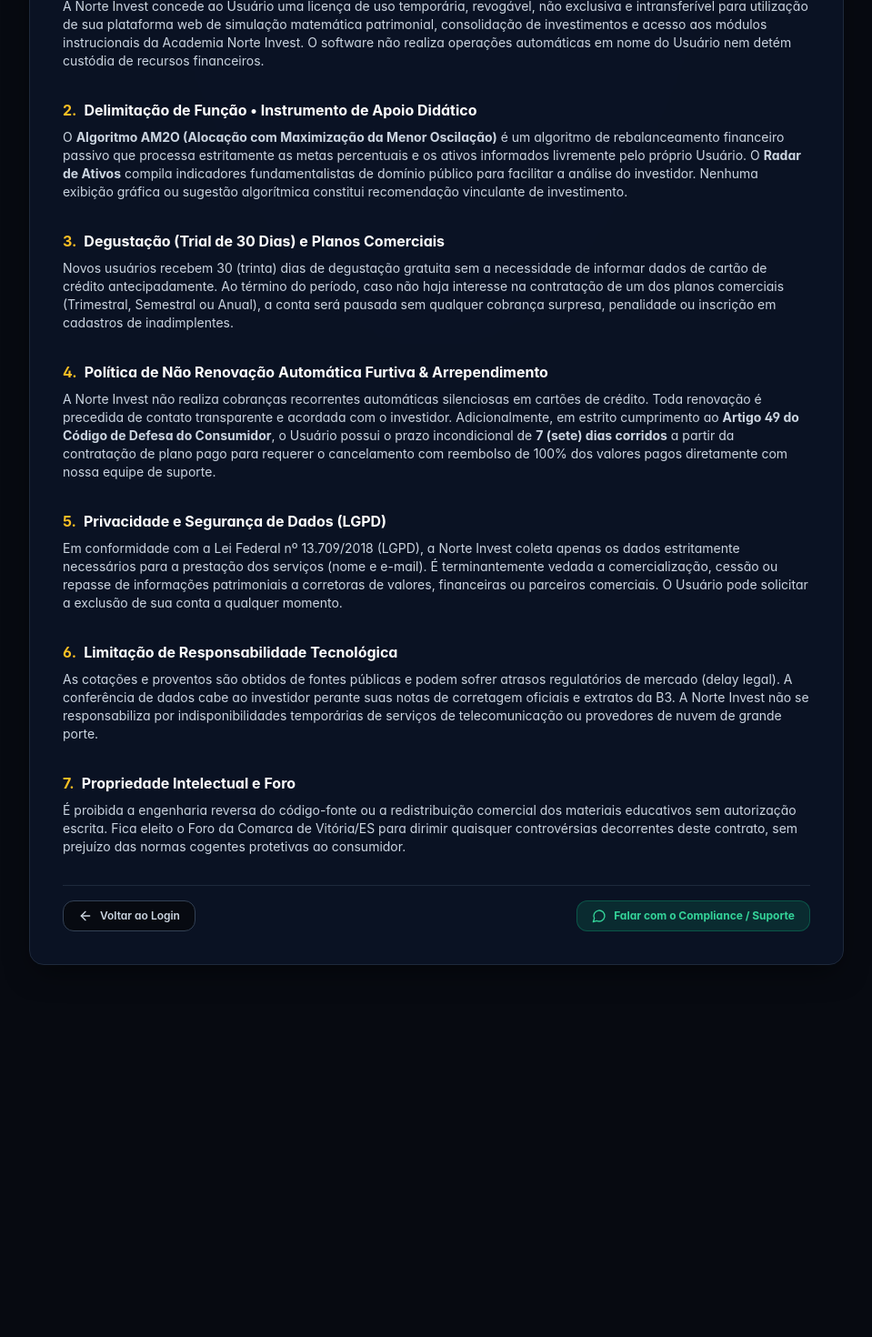
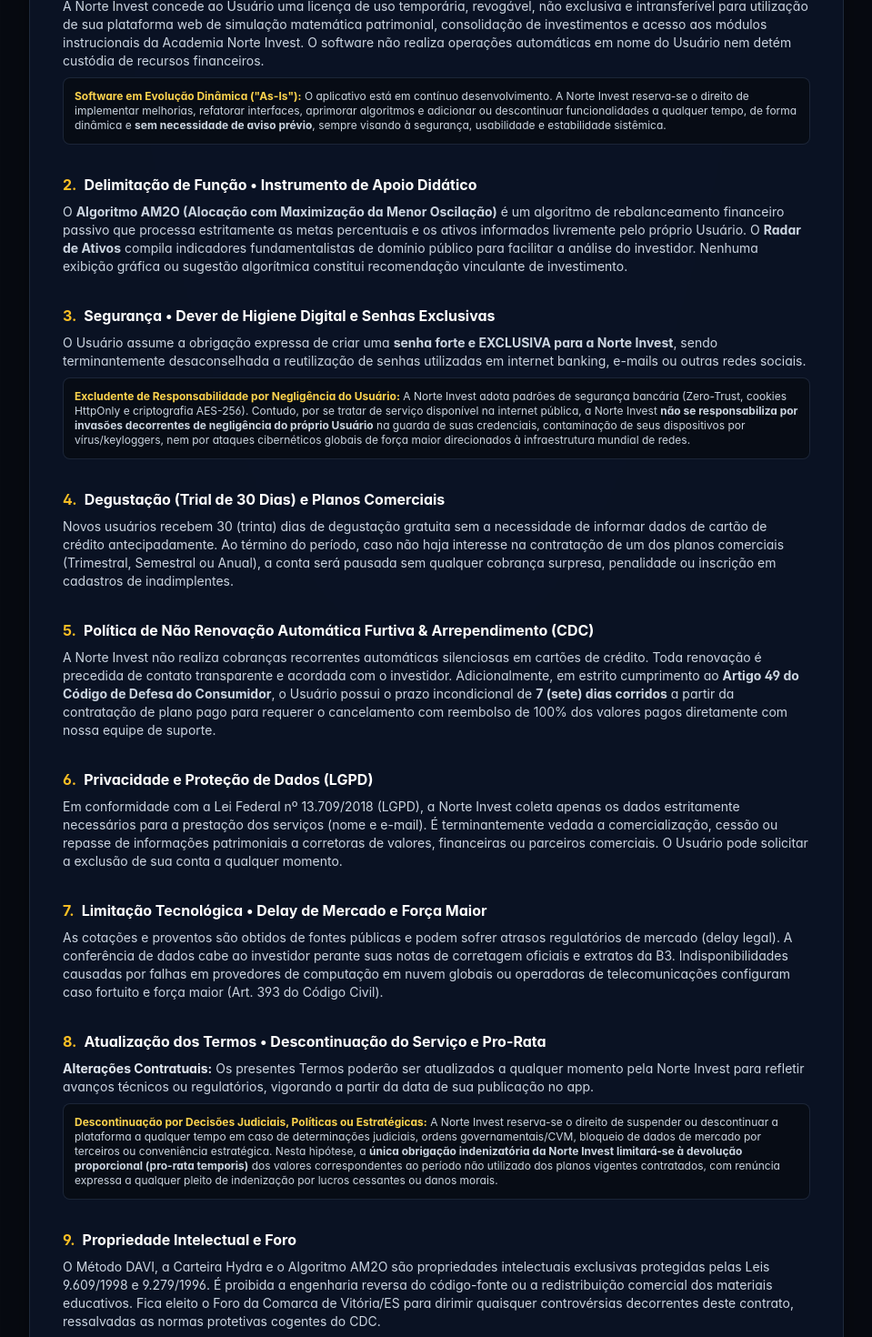
Before and after one commit to Rickss100/Davi-Hidra, a Next.js app: page /termos in a window 1280 px wide. Shown: the part 980-2450 px from the top of the page at 91% size, without its empty margins (160-1119 px from the left). Before the commit the page ends 2081 px from the top, so only its background shows below. Built offline with nearby package versions, Linux system fonts and the light colour scheme.

Commit message:
feat(legal): termos v2.1 com clausula de evolucao as-is, higiene digital de senhas e descontinuacao pro-rata

```diff
--- a/src/app/(auth)/termos/page.tsx
+++ b/src/app/(auth)/termos/page.tsx
@@ -10,7 +10,10 @@ import {
   AlertTriangle,
   ArrowLeft,
   MessageCircle,
-  Sparkles
+  Sparkles,
+  ServerOff,
+  KeyRound,
+  RefreshCw
 } from 'lucide-react';
 import { Card, Badge, Button } from '@/components/ui/primitives';
 import { BrandLogo } from '@/components/ui/brand-logo';
@@ -108,7 +111,7 @@ export default function TermosPage() {
         <Card className="border-slate-800 bg-[#0b1325]/95 p-6 sm:p-9 space-y-8 text-xs sm:text-sm text-slate-300 leading-relaxed">
 
           <div className="border-b border-slate-800 pb-5">
-            <span className="text-[11px] font-bold uppercase tracking-wider text-gold-400">Contrato de Adesão v2.0</span>
+            <span className="text-[11px] font-bold uppercase tracking-wider text-gold-400">Contrato de Adesão v2.1 (Padrão Ouro)</span>
             <h2 className="text-xl font-bold text-white mt-1">Cláusulas Gerais de Licenciamento de Software (SaaS)</h2>
             <p className="text-xs text-slate-400 mt-1">
               Ao criar sua conta ou utilizar a Plataforma Norte Invest, você declara ciência e concordância integral com as condições abaixo:
@@ -118,10 +121,13 @@ export default function TermosPage() {
           {/* Cláusula 1 */}
           <section className="space-y-2">
             <h3 className="text-base font-bold text-white flex items-center gap-2">
-              <span className="text-gold-400">1.</span> Objeto da Licença
+              <span className="text-gold-400">1.</span> Objeto da Licença &bull; SaaS em Evolução Contínua
             </h3>
             <p>
               A Norte Invest concede ao Usuário uma licença de uso temporária, revogável, não exclusiva e intransferível para utilização de sua plataforma web de simulação matemática patrimonial, consolidação de investimentos e acesso aos módulos instrucionais da Academia Norte Invest. O software não realiza operações automáticas em nome do Usuário nem detém custódia de recursos financeiros.
+            </p>
+            <p className="rounded-lg border border-slate-800/90 bg-obsidian-950/70 p-3 text-xs text-slate-300">
+              <strong className="text-gold-300">Software em Evolução Dinâmica (&quot;As-Is&quot;):</strong> O aplicativo está em contínuo desenvolvimento. A Norte Invest reserva-se o direito de implementar melhorias, refatorar interfaces, aprimorar algoritmos e adicionar ou descontinuar funcionalidades a qualquer tempo, de forma dinâmica e <strong>sem necessidade de aviso prévio</strong>, sempre visando à segurança, usabilidade e estabilidade sistêmica.
             </p>
           </section>
 
@@ -138,50 +144,76 @@ export default function TermosPage() {
           {/* Cláusula 3 */}
           <section className="space-y-2">
             <h3 className="text-base font-bold text-white flex items-center gap-2">
-              <span className="text-gold-400">3.</span> Degustação (Trial de 30 Dias) e Planos Comerciais
+              <span className="text-gold-400">3.</span> Segurança &bull; Dever de Higiene Digital e Senhas Exclusivas
+            </h3>
+            <p>
+              O Usuário assume a obrigação expressa de criar uma <strong>senha forte e EXCLUSIVA para a Norte Invest</strong>, sendo terminantemente desaconselhada a reutilização de senhas utilizadas em internet banking, e-mails ou outras redes sociais.
+            </p>
+            <p className="rounded-lg border border-slate-800/90 bg-obsidian-950/70 p-3 text-xs text-slate-300">
+              <strong className="text-amber-300">Excludente de Responsabilidade por Negligência do Usuário:</strong> A Norte Invest adota padrões de segurança bancária (Zero-Trust, cookies HttpOnly e criptografia AES-256). Contudo, por se tratar de serviço disponível na internet pública, a Norte Invest <strong>não se responsabiliza por invasões decorrentes de negligência do próprio Usuário</strong> na guarda de suas credenciais, contaminação de seus dispositivos por vírus/keyloggers, nem por ataques cibernéticos globais de força maior direcionados à infraestrutura mundial de redes.
+            </p>
+          </section>
+
+          {/* Cláusula 4 */}
+          <section className="space-y-2">
+            <h3 className="text-base font-bold text-white flex items-center gap-2">
+              <span className="text-gold-400">4.</span> Degustação (Trial de 30 Dias) e Planos Comerciais
             </h3>
             <p>
               Novos usuários recebem 30 (trinta) dias de degustação gratuita sem a necessidade de informar dados de cartão de crédito antecipadamente. Ao término do período, caso não haja interesse na contratação de um dos planos comerciais (Trimestral, Semestral ou Anual), a conta será pausada sem qualquer cobrança surpresa, penalidade ou inscrição em cadastros de inadimplentes.
             </p>
           </section>
 
-          {/* Cláusula 4 */}
+          {/* Cláusula 5 */}
           <section className="space-y-2">
             <h3 className="text-base font-bold text-white flex items-center gap-2">
-              <span className="text-gold-400">4.</span> Política de Não Renovação Automática Furtiva &amp; Arrependimento
+              <span className="text-gold-400">5.</span> Política de Não Renovação Automática Furtiva &amp; Arrependimento (CDC)
             </h3>
             <p>
               A Norte Invest não realiza cobranças recorrentes automáticas silenciosas em cartões de crédito. Toda renovação é precedida de contato transparente e acordada com o investidor. Adicionalmente, em estrito cumprimento ao <strong>Artigo 49 do Código de Defesa do Consumidor</strong>, o Usuário possui o prazo incondicional de <strong>7 (sete) dias corridos</strong> a partir da contratação de plano pago para requerer o cancelamento com reembolso de 100% dos valores pagos diretamente com nossa equipe de suporte.
             </p>
           </section>
 
-          {/* Cláusula 5 */}
+          {/* Cláusula 6 */}
           <section className="space-y-2">
             <h3 className="text-base font-bold text-white flex items-center gap-2">
-              <span className="text-gold-400">5.</span> Privacidade e Segurança de Dados (LGPD)
+              <span className="text-gold-400">6.</span> Privacidade e Proteção de Dados (LGPD)
             </h3>
             <p>
               Em conformidade com a Lei Federal nº 13.709/2018 (LGPD), a Norte Invest coleta apenas os dados estritamente necessários para a prestação dos serviços (nome e e-mail). É terminantemente vedada a comercialização, cessão ou repasse de informações patrimoniais a corretoras de valores, financeiras ou parceiros comerciais. O Usuário pode solicitar a exclusão de sua conta a qualquer momento.
             </p>
           </section>
 
-          {/* Cláusula 6 */}
+          {/* Cláusula 7 */}
           <section className="space-y-2">
             <h3 className="text-base font-bold text-white flex items-center gap-2">
-              <span className="text-gold-400">6.</span> Limitação de Responsabilidade Tecnológica
+              <span className="text-gold-400">7.</span> Limitação Tecnológica &bull; Delay de Mercado e Força Maior
             </h3>
             <p>
-              As cotações e proventos são obtidos de fontes públicas e podem sofrer atrasos regulatórios de mercado (delay legal). A conferência de dados cabe ao investidor perante suas notas de corretagem oficiais e extratos da B3. A Norte Invest não se responsabiliza por indisponibilidades temporárias de serviços de telecomunicação ou provedores de nuvem de grande porte.
+              As cotações e proventos são obtidos de fontes públicas e podem sofrer atrasos regulatórios de mercado (delay legal). A conferência de dados cabe ao investidor perante suas notas de corretagem oficiais e extratos da B3. Indisponibilidades causadas por falhas em provedores de computação em nuvem globais ou operadoras de telecomunicações configuram caso fortuito e força maior (Art. 393 do Código Civil).
             </p>
           </section>
 
-          {/* Cláusula 7 */}
+          {/* Cláusula 8 */}
           <section className="space-y-2">
             <h3 className="text-base font-bold text-white flex items-center gap-2">
-              <span className="text-gold-400">7.</span> Propriedade Intelectual e Foro
+              <span className="text-gold-400">8.</span> Atualização dos Termos &bull; Descontinuação do Serviço e Pro-Rata
             </h3>
             <p>
-              É proibida a engenharia reversa do código-fonte ou a redistribuição comercial dos materiais educativos sem autorização escrita. Fica eleito o Foro da Comarca de Vitória/ES para dirimir quaisquer controvérsias decorrentes deste contrato, sem prejuízo das normas cogentes protetivas ao consumidor.
+              <strong className="text-slate-200">Alterações Contratuais:</strong> Os presentes Termos poderão ser atualizados a qualquer momento pela Norte Invest para refletir avanços técnicos ou regulatórios, vigorando a partir da data de sua publicação no app.
+            </p>
+            <p className="rounded-lg border border-slate-800/90 bg-obsidian-950/70 p-3 text-xs text-slate-300">
+              <strong className="text-gold-300">Descontinuação por Decisões Judiciais, Políticas ou Estratégicas:</strong> A Norte Invest reserva-se o direito de suspender ou descontinuar a plataforma a qualquer tempo em caso de determinações judiciais, ordens governamentais/CVM, bloqueio de dados de mercado por terceiros ou conveniência estratégica. Nesta hipótese, a <strong>única obrigação indenizatória da Norte Invest limitará-se à devolução proporcional (pro-rata temporis)</strong> dos valores correspondentes ao período não utilizado dos planos vigentes contratados, com renúncia expressa a qualquer pleito de indenização por lucros cessantes ou danos morais.
+            </p>
+          </section>
+
+          {/* Cláusula 9 */}
+          <section className="space-y-2">
+            <h3 className="text-base font-bold text-white flex items-center gap-2">
+              <span className="text-gold-400">9.</span> Propriedade Intelectual e Foro
+            </h3>
+            <p>
+              O Método DAVI, a Carteira Hydra e o Algoritmo AM2O são propriedades intelectuais exclusivas protegidas pelas Leis 9.609/1998 e 9.279/1996. É proibida a engenharia reversa do código-fonte ou a redistribuição comercial dos materiais educativos. Fica eleito o Foro da Comarca de Vitória/ES para dirimir quaisquer controvérsias decorrentes deste contrato, ressalvadas as normas protetivas cogentes do CDC.
             </p>
           </section>
 
```
Also changed, not shown: .agents/skills/norte-invest-legal-counsel/SKILL.md, 1 other file (tests, documents, lock files or other folders).
